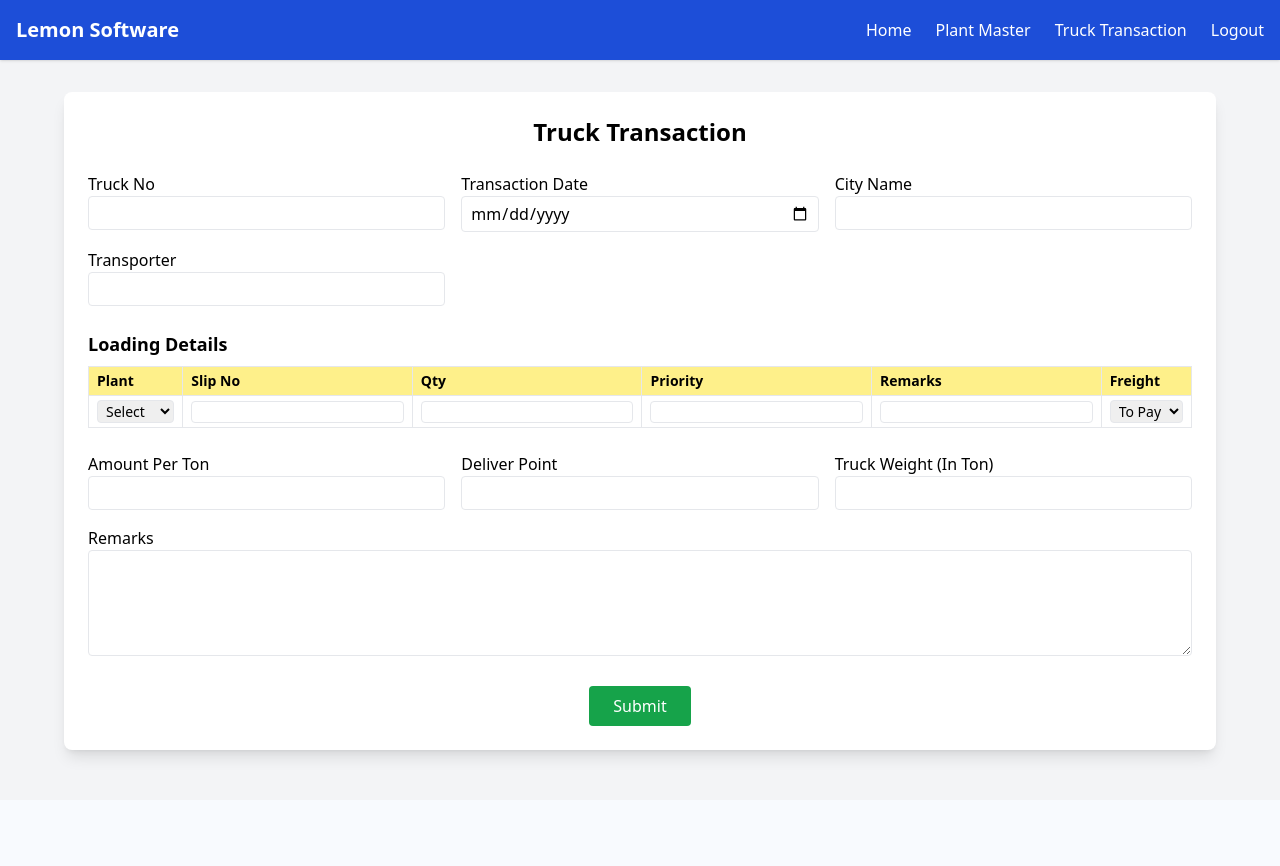
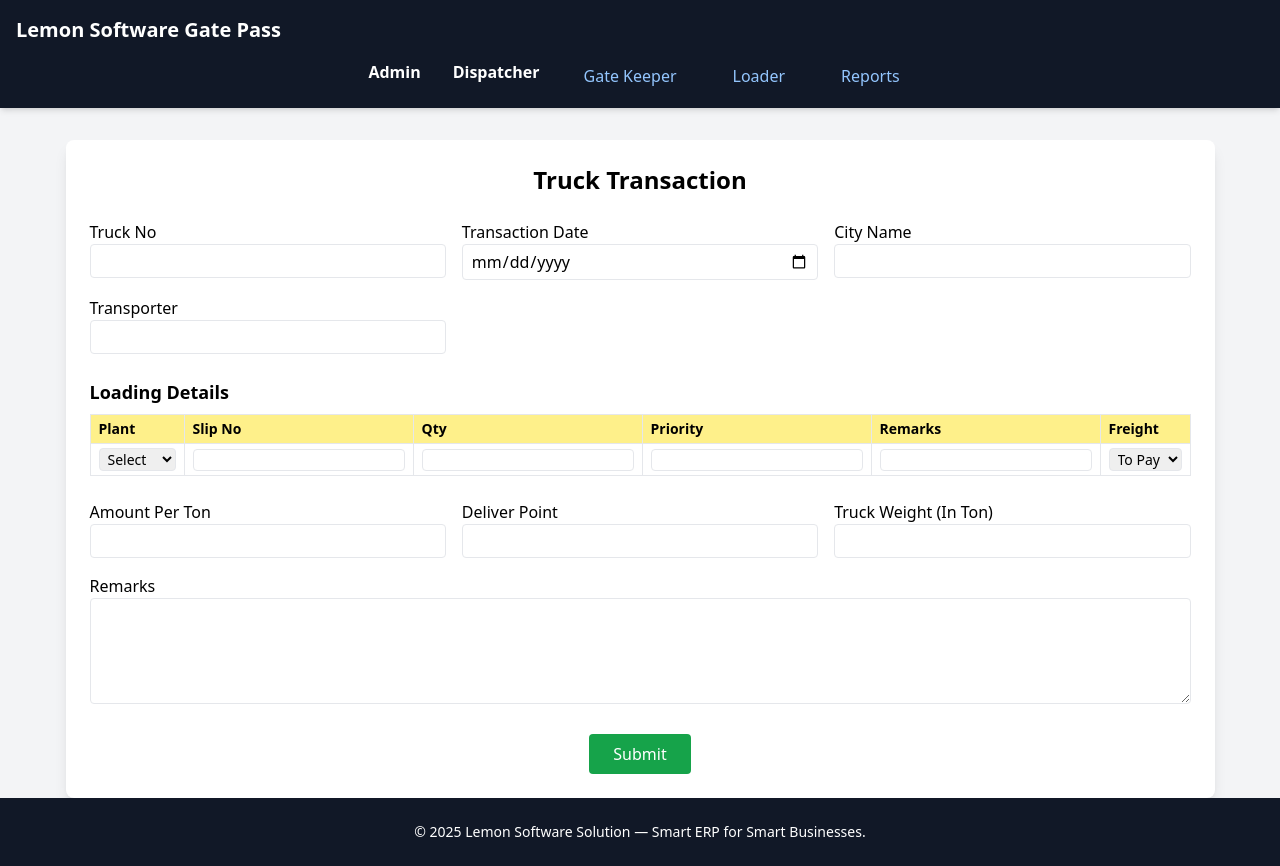
Before and after one commit to nilp12200/Truck-Django, a Django app: page /truck/ in a window 1280 px wide. Before the commit the page ends 764 px from the top, so only its background shows below. Run offline with Django 4.2, Linux system fonts and the light colour scheme; some libraries are stand-ins or nearby versions.

Commit message:
Update truck_transaction.html

```diff
--- a/templates/truck_transaction.html
+++ b/templates/truck_transaction.html
@@ -2,27 +2,88 @@
 <html lang="en">
 <head>
   <meta charset="UTF-8" />
-  <meta name="viewport" content="width=device-width, initial-scale=1.0"/>
+  <meta name="viewport" content="width=device-width, initial-scale=1.0" />
   <title>Truck Transaction - Lemon Software</title>
   <script src="https://cdn.tailwindcss.com"></script>
+  <script>
+    function toggleMenu() {
+      document.getElementById("mobileMenu").classList.toggle("hidden");
+    }
+  </script>
 </head>
-<body class="bg-gray-100 min-h-screen">
+<body class="bg-gray-100 min-h-screen flex flex-col">
 
   <!-- Navbar -->
-  <nav class="bg-blue-700 text-white p-4 shadow">
-    <div class="max-w-7xl mx-auto flex justify-between items-center">
-      <div class="text-xl font-bold">Lemon Software</div>
-      <ul class="hidden md:flex gap-6">
-        <a href="{% url 'home' %}" class="hover:text-yellow-400">Home</a>
-        <a href="{% url 'plant_master' %}" class="hover:text-yellow-400">Plant Master</a>
-        <a href="{% url 'truck_transaction' %}" class="hover:text-yellow-400">Truck Transaction</a>
-        <a href="{% url 'login' %}" class="hover:text-yellow-400">Logout</a>
-      </ul>
+  <nav class="bg-gray-900 text-white p-4 shadow-md">
+    <div class="max-w-7xl mx-auto flex items-center justify-between">
+      <span class="text-xl font-bold">Lemon Software Gate Pass</span>
+      <button class="md:hidden" onclick="toggleMenu()" aria-label="Toggle menu">
+        <!-- Hamburger Icon -->
+        <svg xmlns="http://www.w3.org/2000/svg" class="h-6 w-6" fill="none"
+             viewBox="0 0 24 24" stroke="currentColor">
+          <path stroke-linecap="round" stroke-linejoin="round" stroke-width="2"
+                d="M4 6h16M4 12h16M4 18h16"/>
+        </svg>
+      </button>
+    </div>
+
+    <!-- Desktop Menu -->
+    <div class="hidden md:flex justify-center space-x-8 mt-4">
+      <!-- Admin Dropdown -->
+      <div class="relative group">
+        <button tabindex="0" class="font-semibold group-hover:text-yellow-400 focus:outline-none">
+          Admin
+        </button>
+        <div
+          class="absolute left-0 mt-2 hidden group-hover:block group-focus-within:block bg-gray-800 text-sm p-2 rounded shadow z-50"
+        >
+          <a href="{% url 'plant_master' %}" class="block text-blue-300 hover:text-yellow-300 px-3 py-1 rounded">
+            Plant Master
+          </a>
+        </div>
+      </div>
+
+      <!-- Dispatcher Dropdown -->
+      <div class="relative group">
+        <button tabindex="0" class="font-semibold group-hover:text-yellow-400 focus:outline-none">
+          Dispatcher
+        </button>
+        <div
+          class="absolute left-0 mt-2 hidden group-hover:block group-focus-within:block bg-gray-800 text-sm p-2 rounded shadow z-50"
+        >
+          <a href="{% url 'truck_transaction' %}" class="block text-blue-300 hover:text-yellow-300 px-3 py-1 rounded">
+            Truck Transaction
+          </a>
+        </div>
+      </div>
+
+      <!-- Static Links -->
+      <a href="#" class="text-blue-300 hover:text-yellow-400 px-3 py-1 rounded">Gate Keeper</a>
+      <a href="#" class="text-blue-300 hover:text-yellow-400 px-3 py-1 rounded">Loader</a>
+      <a href="#" class="text-blue-300 hover:text-yellow-400 px-3 py-1 rounded">Reports</a>
+    </div>
+
+    <!-- Mobile Menu -->
+    <div id="mobileMenu" class="md:hidden hidden mt-4 px-4 space-y-3">
+      <div>
+        <span class="block font-semibold">Admin</span>
+        <a href="{% url 'plant_master' %}" class="block ml-4 text-blue-300 hover:text-yellow-400">
+          Plant Master
+        </a>
+      </div>
+      <div>
+        <span class="block font-semibold">Dispatcher</span>
+        <a href="{% url 'truck_transaction' %}" class="block ml-4 text-blue-300 hover:text-yellow-400">
+          Truck Transaction
+        </a>
+      </div>
+      <a href="#" class="block text-blue-300 hover:text-yellow-400">Gate Keeper</a>
+      <a href="#" class="block text-blue-300 hover:text-yellow-400">Loader</a>
+      <a href="#" class="block text-blue-300 hover:text-yellow-400">Reports</a>
     </div>
   </nav>
-
   <!-- Truck Transaction Form -->
-  <div class="max-w-6xl mx-auto bg-white shadow-lg rounded-lg p-6 mt-8">
+  <div class="max-w-6xl mx-auto bg-white shadow-lg rounded-lg p-6 mt-8 flex-grow">
     <h1 class="text-2xl font-bold text-center mb-6">Truck Transaction</h1>
 
     <form action="/submit-truck/" method="POST">
@@ -116,5 +177,10 @@
     </form>
   </div>
 
+  <!-- Footer -->
+  <footer class="bg-gray-900 text-white text-center py-6 mt-auto">
+    <p class="text-sm">© 2025 Lemon Software Solution — Smart ERP for Smart Businesses.</p>
+  </footer>
+
 </body>
 </html>
```
